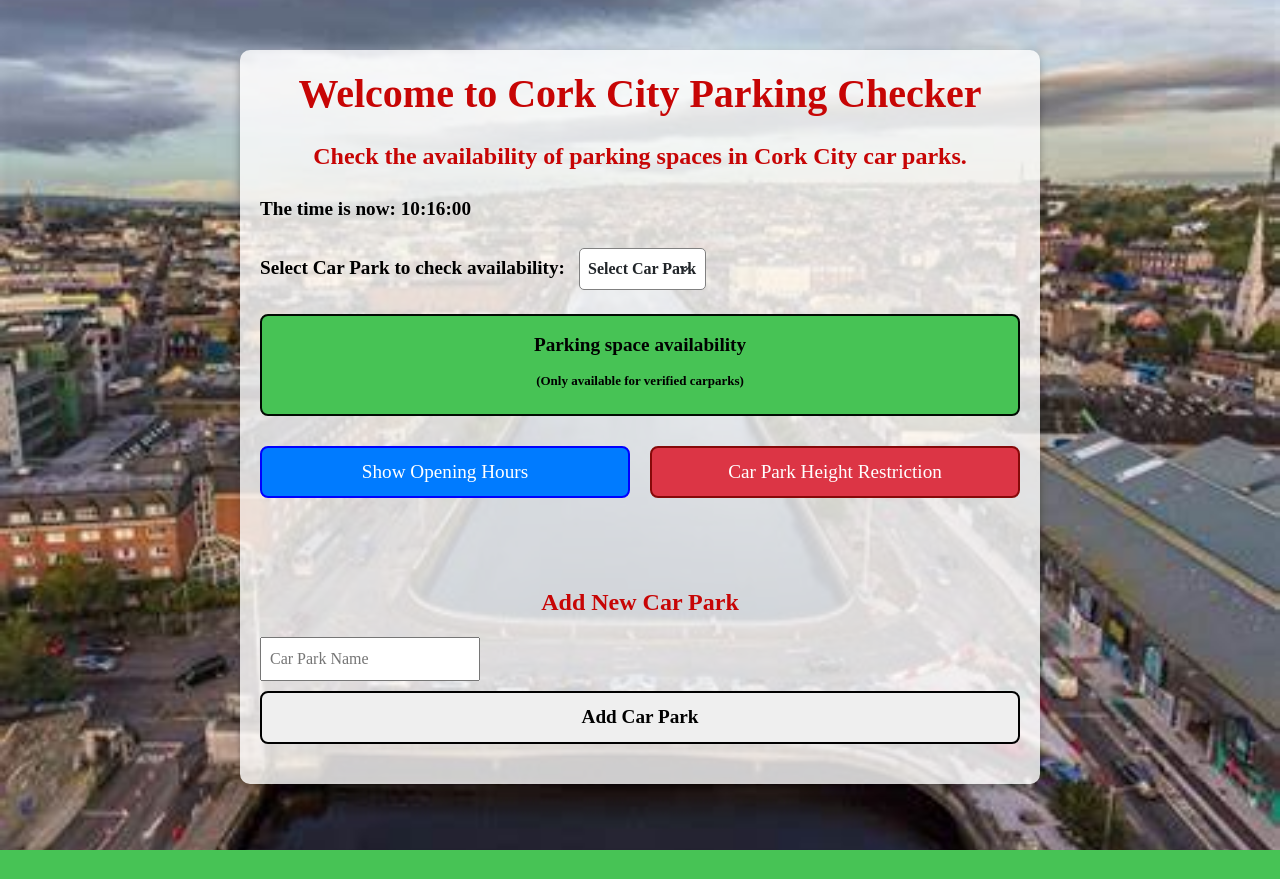
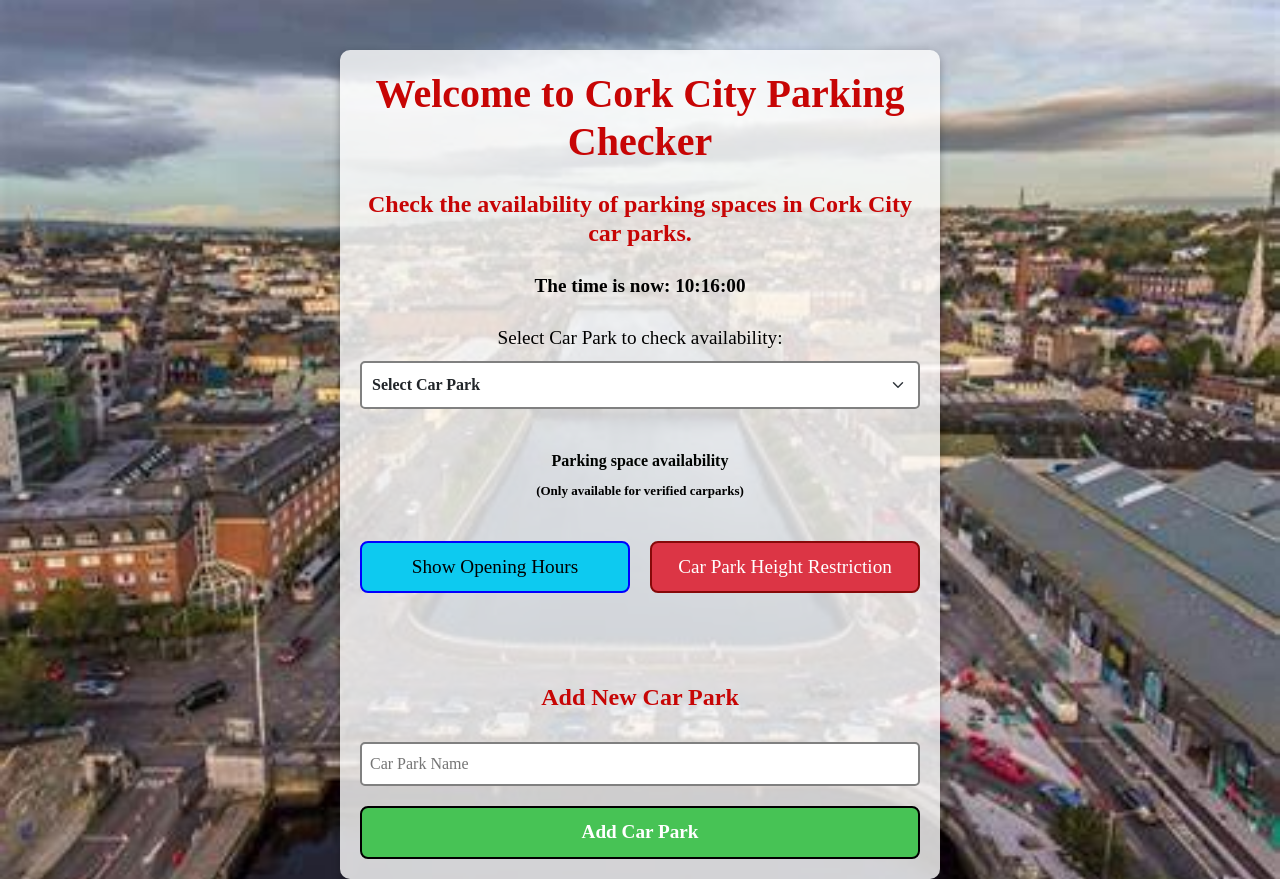
Before and after one commit to Laura6826/WSAA-project, a Flask app: page / in a window 1280 px wide. Before the commit the page ends 850 px from the top, so only its background shows below. Run offline with Flask 3, Linux system fonts and the light colour scheme.

Commit message:
Adding more buttons

```diff
--- a/static/css/style.css
+++ b/static/css/style.css
@@ -8,124 +8,87 @@
     background-size: cover;
     background-position: center;
     background-repeat: no-repeat;
-    height: 100vh; /* Ensures the background covers the full viewport height */
-    margin: 0; /* Removes default margin */
+    height: 100vh;
+    margin: 0;
+    font-family: "system-ui, -apple-system, 'Segoe UI', Roboto, 'Helvetica Neue', Arial, sans-serif";
 }
 
-/* General Button Styles */
+/* Car park dropdown */
+#carParkDropdown {
+    width: 100%;
+    padding: 10px;
+    font-size: 1rem;
+    font-weight: bold;
+    border: 2px solid gray;
+    border-radius: 5px;
+    margin-bottom: 10px;
+}
+
+/* Check availability button */
 button {
     width: 100%;
     font-size: 1.2rem;
     font-weight: bold;
     padding: 10px 20px;
-    margin-bottom: 20px; /* Adds space between buttons */
     border-radius: 5px;
     cursor: pointer;
     text-align: center;
-    border: 2px solid transparent; /* Default border style */
+    border: 2px solid transparent;
 }
 
-/* Specific Styles for Show Opening Hours Button */
-#toggleOpeningHoursBtn {
-    background-color: #007bff; /* Blue background */
-    color: white; /* White text */
-    border-color: #007bff; /* Blue border */
+/* Free spaces alert */
+#checkFreeSpaces {
+    font-weight: bold;
+    margin-top: 10px;
+    padding: 15px;
+    text-align: center;
+    border-radius: 8px;
 }
 
-/* Specific Styles for Height Restriction Button */
-#toggleHeightRestrictionBtn {
-    background-color: #dc3545; /* Red background */
-    color: white; /* White text */
-    border-color: #dc3545; /* Red border */
-}
-/* Specific Styles for Check Free Spaces Button */
-#checkFreeSpaces {
-    font-weight: bold;
-    margin-bottom: 30px; /* Adds a gap below the parking space availability section */
-    background-color: rgb(71, 195, 85);
-    border: 2px solid rgb(0, 12, 2);
-    border-radius: 8px;
-    padding: 15px;
+/* Content container */
+.content {
+    background: rgba(255, 255, 255, 0.8);
+    border-radius: 10px;
+    padding: 20px;
+    max-width: 600px;
+    margin: 50px auto;
+    box-shadow: 0px 4px 8px rgba(0, 0, 0, 0.3);
+    text-align: center;
 }
 
-/* Dropdown and Label Container */
-#carParkDropdown {
-    display: inline-block; /* Ensures dropdown stays inline with the label */
-    width: auto; /* Removes excessive width */
-    padding: 8px;
-    font-size: 1rem; /* Reduces font size */
+/* Titles */
+h1, h4 {
     font-weight: bold;
-    border: 1px solid gray;
-    border-radius: 5px;
-    margin-left: 10px; /* Adds space between the label and dropdown */
-}
-
-/* Label Style */
-label {
-    display: inline-block;
-    font-weight: bold;
-    font-size: 1.2rem;
-    color: black;
-}
-
-/* Flexbox Container */
-.flex-container {
-    display: flex;
-    gap: 20px;
-    margin-bottom: 50px; /* Adds more space between buttons and content */
-}
-
-/* Alerts */
-.alert {
-    border-radius: 8px;
-    font-size: 1.2rem;
-    font-weight: bold;
-    margin-top: 20px;
-}
-
-/* Parking space availability */
-#checkFreeSpaces {
-    background-color: rgb(71, 195, 85);
-    border: 2px solid rgb(0, 12, 2);
-    padding: 15px;
-}
-
-/* Ensure Background Display */
-html, body {
-    height: 100%; /* Ensures background covers viewport */
-}
-
-/* Content container styling */
-.content {
-    background: rgba(255, 255, 255, 0.8); /* Semi-transparent white background */
-    border-radius: 10px;
-    padding: 20px;
-    max-width: 800px;
-    margin: 50px auto; /* Centers the container */
-    box-shadow: 0px 4px 8px rgba(0, 0, 0, 0.3); /* Adds subtle shadow for depth */
-}
-
-/* Ensures all child elements inside .content are styled correctly */
-.content h1, .content h4 {
-    font-weight: bold;
-    color: rgb(199, 5, 5); /* Matches the design */
+    color: rgb(199, 5, 5);
     text-align: center;
     margin-bottom: 20px;
 }
 
+/* Current time display */
 #currentTimeDisplay {
     font-size: 1.2rem;
     color: black;
-    font-weight: bold; /* Keep it bold */
-    margin-bottom: 20px; /* Adds spacing below */
+    font-weight: bold;
+    margin-bottom: 20px;
 }
 
-/* Reset body font to Bootstrap's default font-family */
-body {
-    font-family: "system-ui, -apple-system, 'Segoe UI', Roboto, 'Helvetica Neue', Arial, sans-serif";
+/* Form Input */
+input {
+    padding: 10px;
+    width: 100%;
+    font-size: 1rem;
+    margin-top: 10px;
+    border: 2px solid gray;
+    border-radius: 5px;
 }
 
-/* Ensure other elements inherit the Bootstrap default font */
-h1, h4, label, span, button, .form-label, .alert {
-    font-family: inherit;
+/* Add car park button */
+#addCarParkButton {
+    background-color: rgb(71, 195, 85);
+    color: white;
+    border: 2px solid rgb(0, 12, 2);
+    padding: 10px;
+    border-radius: 8px;
+    margin-top: 10px;
+    cursor: pointer;
 }
```
Also changed, not shown: js/script.js (+58 -10 lines).
